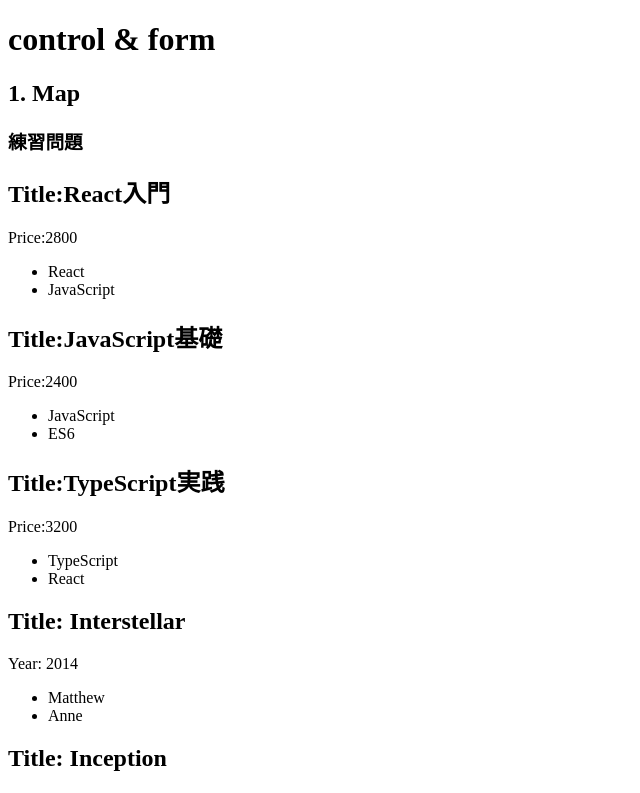
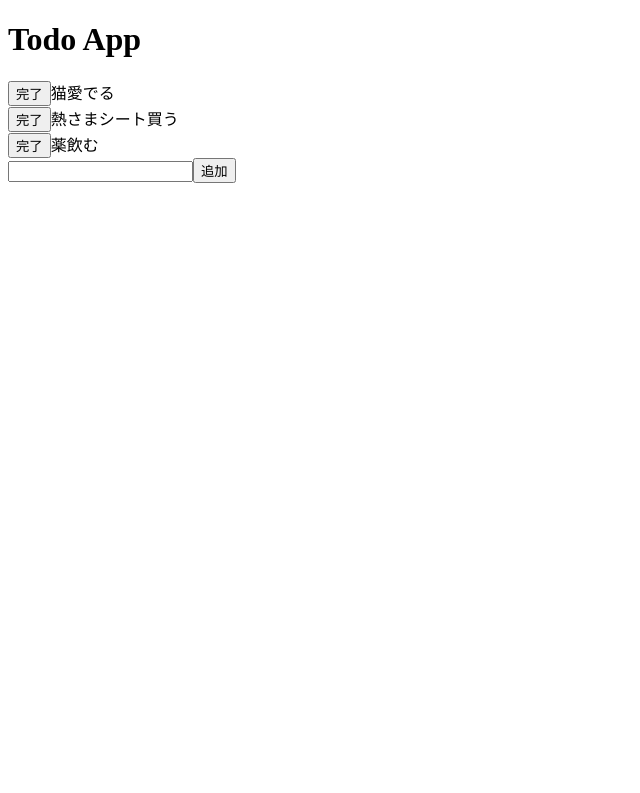
Before and after one commit to nasu-masa/frontend-study, a React (Vite) app in the folder react/react-basics/: page / in a window 1280 px wide. Shown: the top 793 px of the page, without its empty margins (0-640 px from the left). Built offline with nearby package versions, Linux system fonts and the light colour scheme.

Commit message:
implement todo app with component separation

```diff
--- a/react/react-basics/src/App.jsx
+++ b/react/react-basics/src/App.jsx
@@ -1,4 +1,4 @@
-import CardLesson from "./components/04-control_and_form/Parent";
+import CardLesson from "./components/05-todo-practice/App";
 
 function App() {
   return <CardLesson />;
--- /dev/null
+++ b/react/react-basics/src/components/05-todo-practice/App.jsx
@@ -0,0 +1,12 @@
+import Todo from "./Todo";
+
+const App = () => {
+  return (
+    <>
+      <h1>Todo App</h1>
+      <Todo />
+    </>
+  );
+};
+
+export default App;
--- /dev/null
+++ b/react/react-basics/src/components/05-todo-practice/Form.jsx
@@ -0,0 +1,26 @@
+import { useState } from "react";
+
+const Form = ({ addTodo }) => {
+  const [input, setInput] = useState("");
+  const onSubmit = (e) => {
+    e.preventDefault();
+    addTodo(input);
+    setInput("");
+  };
+  return (
+    <form onSubmit={onSubmit}>
+      <input
+        type="text"
+        value={input}
+        onChange={(e) => setInput(e.target.value)}
+      />
+      <button type="submit">追加</button>
+    </form>
+  );
+};
+
+export default Form;
+
+// Todoを入力するコンポーネント
+// 入力欄の状態(input)だけを管理する
+// 入力された文字列を親に渡し、Todoの作成は親に任せる
--- /dev/null
+++ b/react/react-basics/src/components/05-todo-practice/List.jsx
@@ -0,0 +1,21 @@
+const List = ({ todoList, deleteTodo }) => {
+  const complete = (id) => {
+    deleteTodo(id);
+  };
+  return (
+    <>
+      {todoList.map((todo) => (
+        <div key={todo.id}>
+          <button onClick={() => complete(todo.id)}>完了</button>
+              <span>{ todo.content}</span>
+        </div>
+      ))}
+    </>
+  );
+};
+
+export default List;
+
+// Todo一覧を表示するコンポーネント
+// 親から受け取ったTodoを表示する役割
+// 完了ボタンが押されたら親から受け取った関数を呼び出す
--- /dev/null
+++ b/react/react-basics/src/components/05-todo-practice/Todo.jsx
@@ -0,0 +1,40 @@
+import { useState } from "react";
+import List from "./List";
+import Form from "./Form";
+
+const todoList = [
+  { id: 1, content: "猫愛でる" },
+  { id: 2, content: "熱さまシート買う" },
+  { id: 3, content: "薬飲む" },
+];
+
+const Todo = () => {
+  const [todos, setTodos] = useState(todoList);
+  const deleteTodo = (id) => {
+    const newTodos = todos.filter((todo) => todo.id !== id);
+    setTodos(newTodos);
+  };
+  const addTodo = (newTodo) => {
+    if (newTodo.trim() === "") return;
+    const todo = {
+      id: Date.now(),
+      content: newTodo,
+    };
+    setTodos((prev) => [...prev, todo]);
+  };
+  return (
+    <>
+      {/* リスト */}
+      <List todoList={todos} deleteTodo={deleteTodo} />
+      {/* フォーム */}
+      <Form addTodo={addTodo} />
+    </>
+  );
+};
+
+export default Todo;
+
+//なぜTodoがstateを持つのか...
+//Todo一覧の状態を管理するコンポーネント
+// Todoの追加・削除など、Todo全体に関わる処理を担当する
+// FormとListの共通の親なので、stateはここで管理する
```
